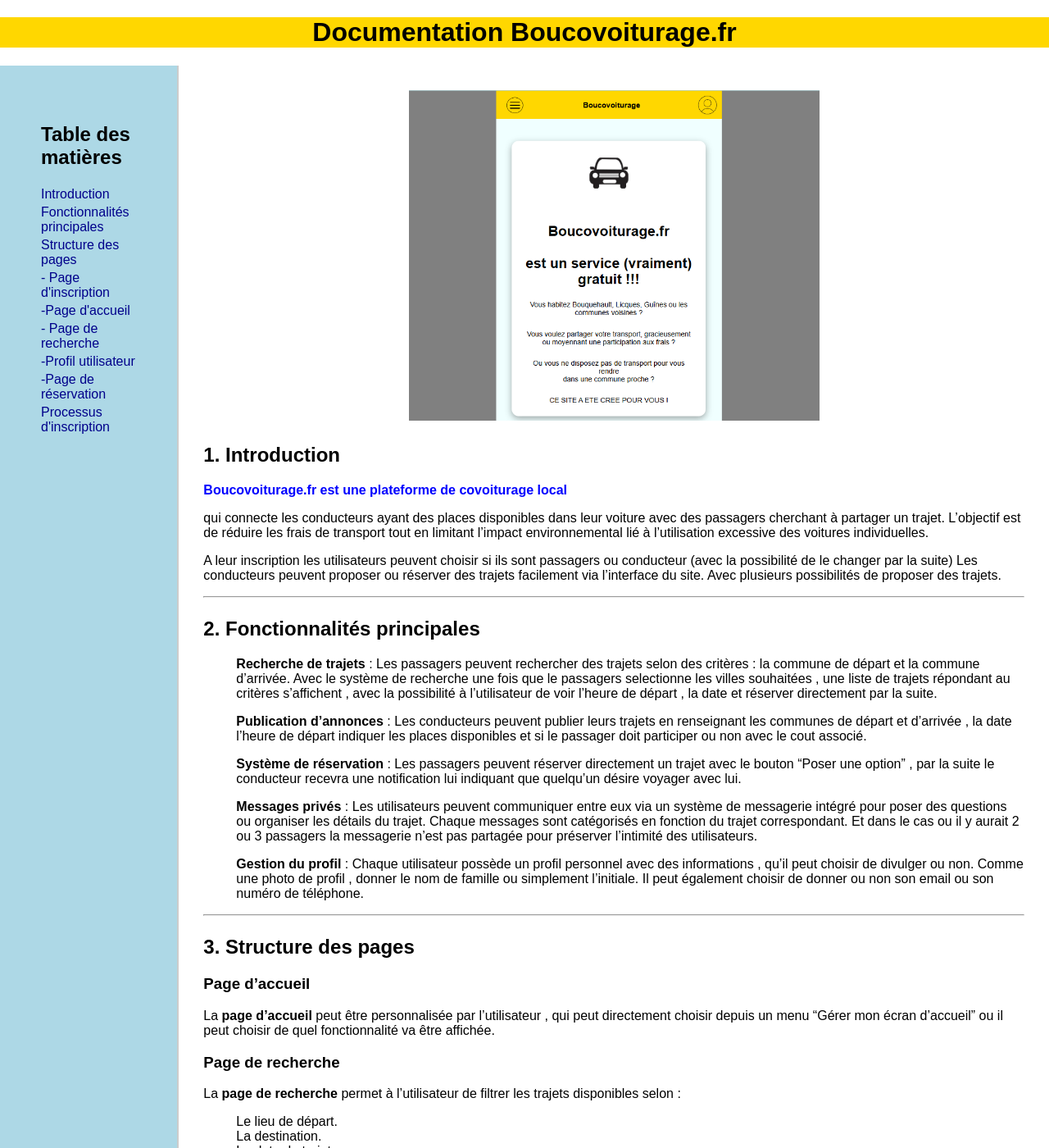
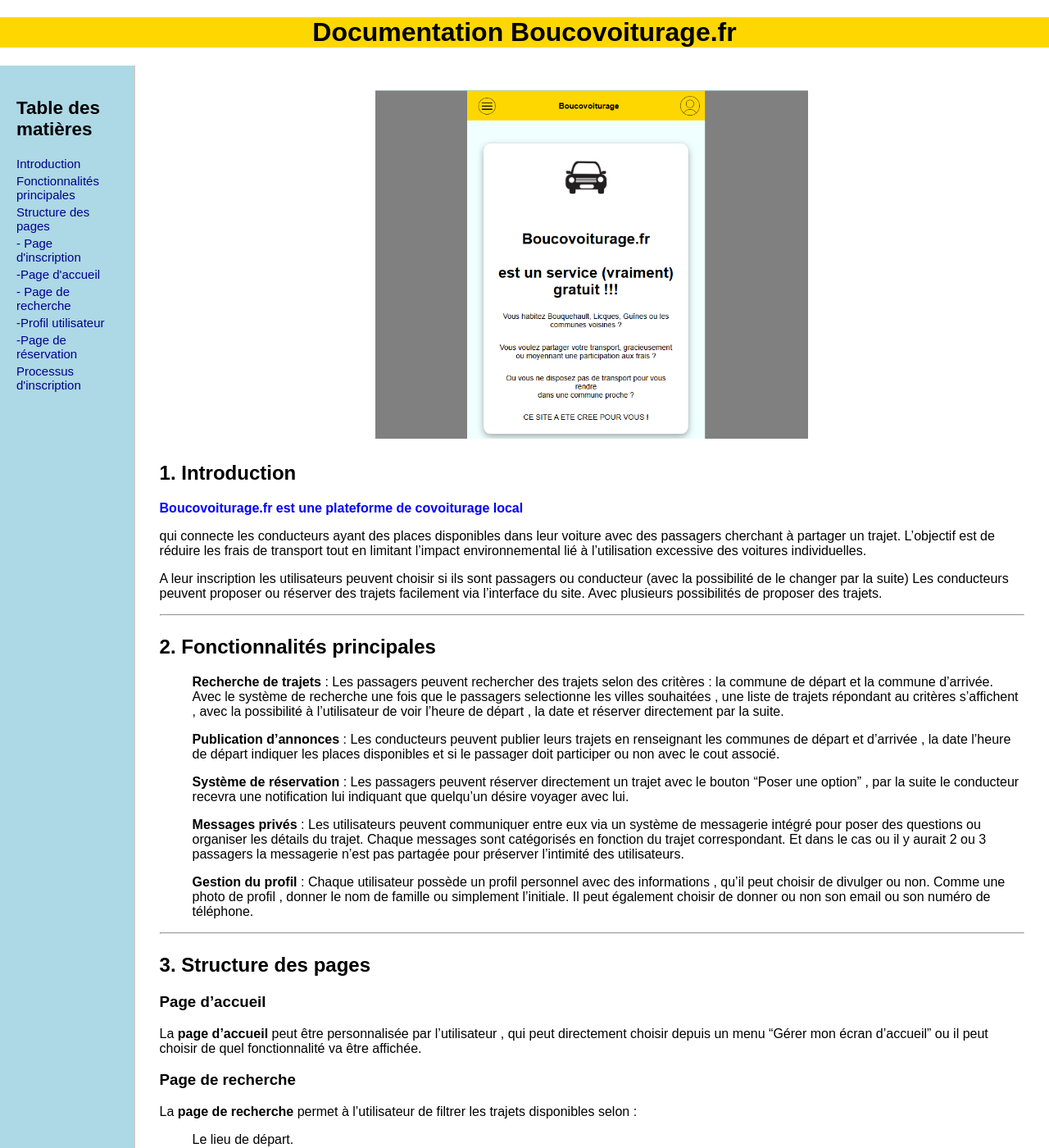
Before and after one commit to mazuriereve/mazuriereve.github.io, a Jekyll site: the page built from README.md, in a window 1280 px wide and 1400 px high. Shown: the whole window at 82% size. Built offline with Jekyll 4.4.1, drawn with Linux system fonts in a browser that asks for light colours; our own code applies the rules of GitHub Pages for plain Markdown files.

Commit message:
Update customs.css

```diff
--- a/assets/css/customs.css
+++ b/assets/css/customs.css
@@ -7,9 +7,10 @@
 /* Sidebar (Table des matières) */
 .sidebar {
   position: sticky;
+  font-size: 15px;
   top: 0; /* Garde la barre latérale en haut lorsque l'utilisateur défile */
   width: 320px; /* Ajuste la largeur selon ton besoin */
-  padding: 50px;
+  padding: 20px;
   background-color: lightblue ; /* Couleur de fond de la barre latérale */
   height: 100vh; /* Prend toute la hauteur de la page */
   overflow-y: auto; /* Si la table des matières est trop longue, elle sera scrollable */
```
